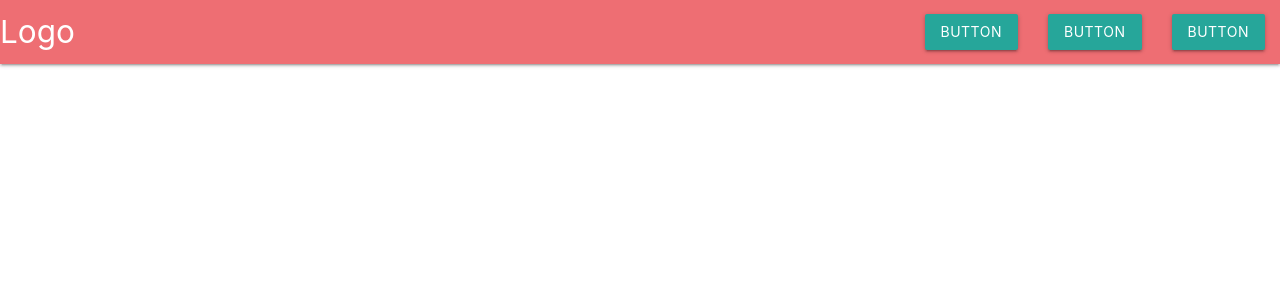
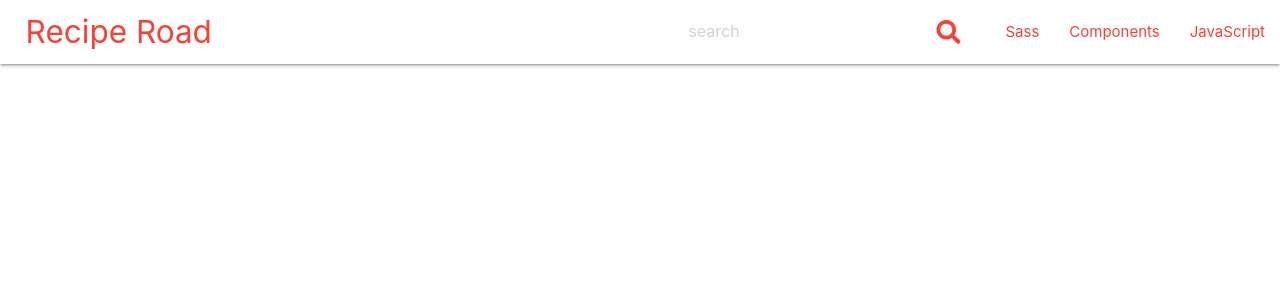
Before and after one commit to BBrocklebank/recipe_road, a Flask app: page / in a window 1280 px wide. Shown: the top 300 px of the page. Run offline with Flask 2, Linux system fonts and the light colour scheme; data that the repository does not hold is empty; some libraries are stand-ins or nearby versions.

Commit message:
Feat: Added search bar to landing page

```diff
--- a/static/css/style.css
+++ b/static/css/style.css
@@ -0,0 +1,7 @@
+.brand-logo {
+    margin-left: 2%;
+}
+
+.fa-search {
+    margin-right: 30px;
+}
--- a/templates/base.html
+++ b/templates/base.html
@@ -1,5 +1,6 @@
 <!DOCTYPE html>
 <html lang="en">
+
 <head>
     <meta charset="UTF-8">
     <meta http-equiv="X-UA-Compatible" content="IE=edge">
@@ -14,16 +15,30 @@
     {% endblock %}
     <title>Recipe Road</title>
 </head>
+
 <body>
 
     <header>
-        <nav>
+        <nav class="white">
             <div class="nav-wrapper">
-              <a href="#!" class="brand-logo">Logo</a>
-              <ul class="right hide-on-med-and-down">
-                <li><a class="waves-effect waves-light btn">Button</a></li>
-                <li><a class="waves-effect waves-light btn">Button</a></li>
-                <li><a class="waves-effect waves-light btn">Button</a></li>
+                <a href="#" class="brand-logo red-text">Recipe Road</a>
+                <ul class="hide-on-med-and-down right">
+                    <li>
+                        <div class="center row">
+                            <div class="col s12">
+                                <div class="center row" id="topbarsearch">
+                                    <div class="input-field red-text">
+                                        <input type="text" placeholder="search" id="autocomplete-input"
+                                            class="autocomplete red-text">
+                                    </div>
+                                </div>
+                            </div>
+                        </div>
+                    </li>
+                    <li><i class="red-text fas fa-search prefix"></i></li>
+                    <li><a href="sass.html" class="red-text">Sass</a></li>
+                    <li><a href="badges.html" class="red-text">Components</a></li>
+                    <li><a href="collapsible.html" class="red-text">JavaScript</a></li>
                 </ul>
             </div>
         </nav>
@@ -39,4 +54,5 @@
     {% block scripts %}
     {% endblock %}
 </body>
+
 </html>
```
Lines whose indentation alone changed are shown as unchanged.
